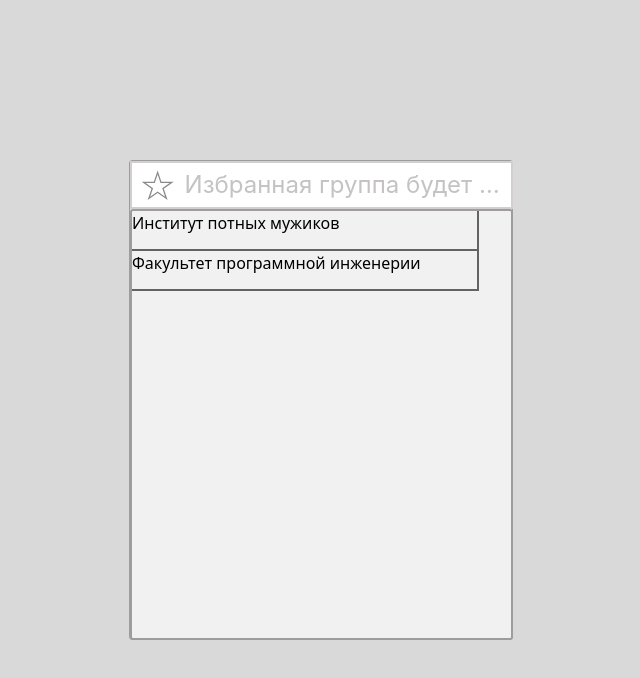
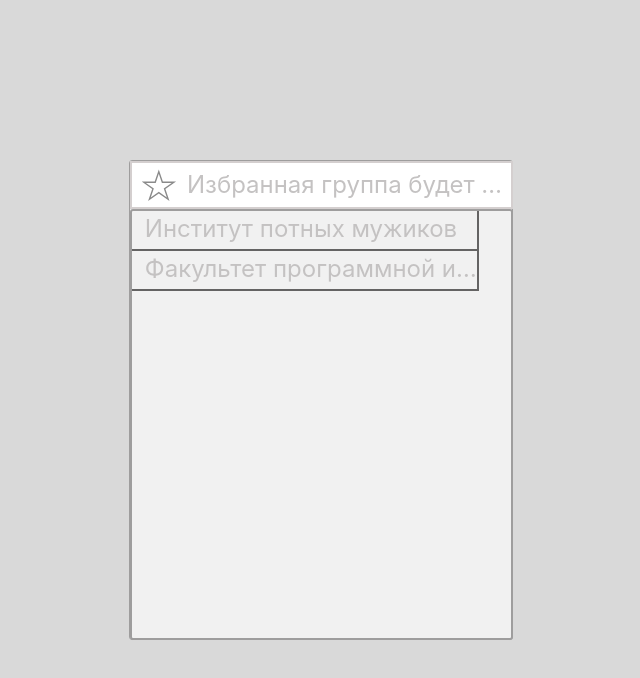
Before and after one commit to ystuler/frontend, a Vue app: page /group in a window 1280 px wide. Shown: the top 678 px of the page, without its empty margins (319-959 px from the left). Built offline with nearby package versions, Linux system fonts and the light colour scheme.

Commit message:
style(star): new path

```diff
--- a/src/components/Group/SelectionComponent.vue
+++ b/src/components/Group/SelectionComponent.vue
@@ -2,18 +2,7 @@
   <div class="grid-container noselect">
     <div class="square">
       <div class="rectangle">
-        <svg class="star" width="45.000000" height="57.000000" viewBox="0 0 25 23" fill="none"
-             xmlns="http://www.w3.org/2000/svg" xmlns:xlink="http://www.w3.org/1999/xlink">
-          <desc>
-          </desc>
-          <defs/>
-          <path id="Звезда 1"
-                d="M12 -3.06e-5L9.08 8.63L-0.37 8.63L7.27 13.97L4.35 22.61L12 17.27L19.64 22.61L16.72 13.97L24.36 8.63L14.91 8.63L12 -3.06e-5Z"
-                fill="#FFFFFF" fill-opacity="1.000000" fill-rule="nonzero"/>
-          <path id="Звезда 1"
-                d="M9.08 8.63L-0.37 8.63L7.27 13.97L4.35 22.61L12 17.27L19.64 22.61L16.72 13.97L24.36 8.63L14.91 8.63L12 -3.06e-5L9.08 8.63ZM12 3.12L9.79 9.63L2.81 9.63L8.46 13.58L6.27 20.05L12 16.05L17.72 20.05L15.53 13.58L21.18 9.63L14.2 9.63L12 3.12Z"
-                fill="#8A8A8A" fill-opacity="1.000000" fill-rule="evenodd"/>
-        </svg>
+        <div class="star" v-html="starSVG"></div>
 
         <span class="FavoriteGroup">{{ holder }}</span>
       </div>
@@ -76,7 +65,13 @@
   border-top: none;
   border-left: none;
 
-
+  font-size: 24px;
+  font-family: Inter, serif;
+  color: rgb(196, 194, 194);
+  overflow: hidden;
+  white-space: nowrap;
+  padding-left: 1vw;
+  text-overflow: ellipsis;
 
 }
 .forScroll {
@@ -151,6 +146,7 @@ text {
 }
 </style>
 <script setup lang="ts">
+import starSVG from "../../utils/StarSVG.ts";
 import {useGroupStore} from "../../stores/group.store.ts";
 import {computed, ref} from "vue";
 
--- /dev/null
+++ b/src/utils/StarSVG.ts
@@ -0,0 +1,16 @@
+const starSVG = `
+<svg class="star" width="35.000000" height="55.000000" viewBox="0 0 25 23" fill="none"
+     xmlns="http://www.w3.org/2000/svg" xmlns:xlink="http://www.w3.org/1999/xlink">
+  <desc>
+  </desc>
+  <defs/>
+  <path id="Звезда 1"
+        d="M12 -3.06e-5L9.08 8.63L-0.37 8.63L7.27 13.97L4.35 22.61L12 17.27L19.64 22.61L16.72 13.97L24.36 8.63L14.91 8.63L12 -3.06e-5Z"
+        fill="#FFFFFF" fill-opacity="1.000000" fill-rule="nonzero"/>
+  <path id="Звезда 1"
+        d="M9.08 8.63L-0.37 8.63L7.27 13.97L4.35 22.61L12 17.27L19.64 22.61L16.72 13.97L24.36 8.63L14.91 8.63L12 -3.06e-5L9.08 8.63ZM12 3.12L9.79 9.63L2.81 9.63L8.46 13.58L6.27 20.05L12 16.05L17.72 20.05L15.53 13.58L21.18 9.63L14.2 9.63L12 3.12Z"
+        fill="#8A8A8A" fill-opacity="1.000000" fill-rule="evenodd"/>
+</svg>
+`;
+
+export default starSVG;
```
